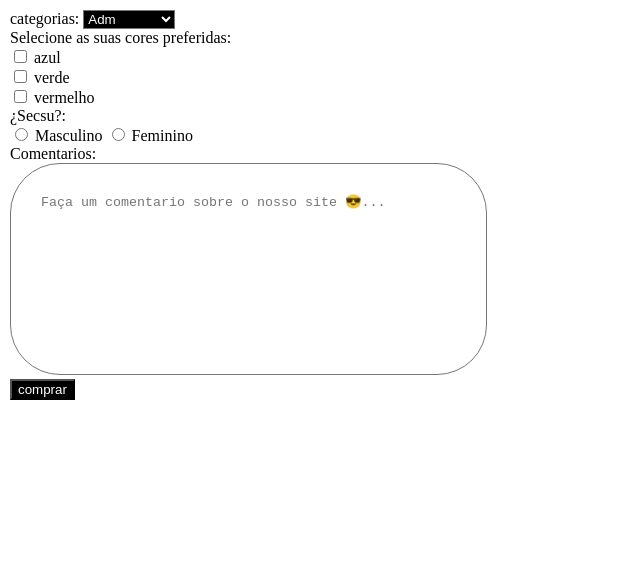
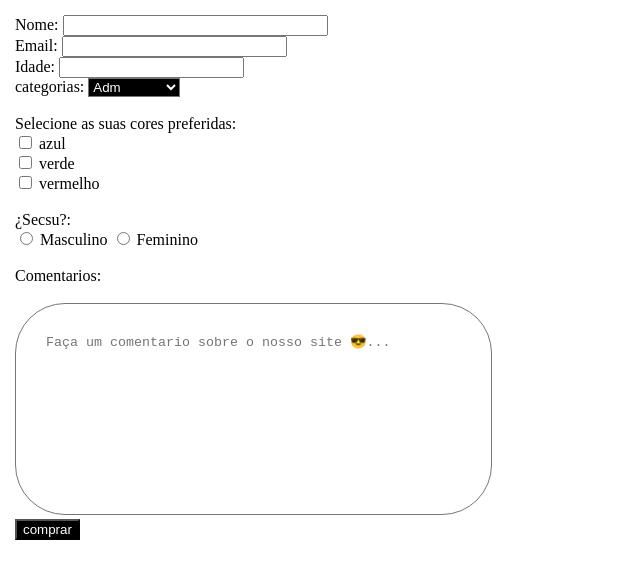
Before and after one commit to gabrielfreitas-lima/formulario, a plain HTML site: page index.html in a window 1280 px wide. Shown: the whole page, without its empty margins (0-640 px from the left). Drawn offline with Linux system fonts and the light colour scheme.

Commit message:
quinto commit, com comentarios das divs

```diff
--- a/index.html
+++ b/index.html
@@ -4,7 +4,27 @@
     <meta charset="utf-8" />
     <title>Formulario</title>
   </head>
-  <body style="margin: 10px; background-color: white">
+  <body style="margin: 15px; background-color: white">
+    <form>
+        <!--div nome-->
+      <div>
+        <label for="nome">Nome:</label>
+        <input type="text" name="nome" id="nome" size="30" required />
+      </div>
+        <!--fim div nome-->
+        <!--div email-->
+      <div>
+        <label for="email">Email:</label>
+        <input type="email" name="email" id="email" size="25" required />
+      </div>
+        <!--fim div email-->
+        <!--div idade-->
+      <div>
+        <label for="idade">Idade:</label>
+        <input type="number" name="idade" id="idade" required />
+      </div>
+        <!--fim div idade-->
+        <!--div caixa de selecao-->
       <div>
         <label for="categoria">categorias: </label>
         <select
@@ -17,6 +37,9 @@
           <option value="adm" selected>Adm</option>
         </select>
       </div>
+        <!--fim div caixa de selecao-->
+      <br />
+        <!--div checkbox-->
       <div>
         <label>Selecione as suas cores preferidas: </label>
         <br />
@@ -29,6 +52,9 @@
         <input type="checkbox" name="vermelho" id="vermelho" />
         <label for="vermelho">vermelho</label>
       </div>
+        <!--fim div checkbox-->
+      <br />
+        <!--div com radio-->
       <div>
         <label>¿Secsu?: </label>
         <br />
@@ -37,8 +63,12 @@
         <input type="radio" name="sexo" id="sexo_f" value="f" />
         <label for="sexo_f">Feminino</label>
       </div>
+        <!--fim div com radio-->
+      <br />
+        <!--div area de texto-->
       <div>
         <label for="comentarios">Comentarios:</label>
+        <br />
         <br />
         <textarea
           style="
@@ -58,12 +88,11 @@
           required
         ></textarea>
       </div>
+        <!--fim div area de texto-->
+        <!--div de botao-->
       <div>
         <button
-        style="
-        background-color: black;
-        color: white
-        "
+          style="background-color: black; color: white"
           type="submit"
           name="btn_comprar"
           value="comprar"
@@ -71,5 +100,7 @@
           comprar
         </button>
       </div>
+        <!--fim div de botao-->
+    </form>
   </body>
 </html>
```
Lines whose indentation alone changed are shown as unchanged.
